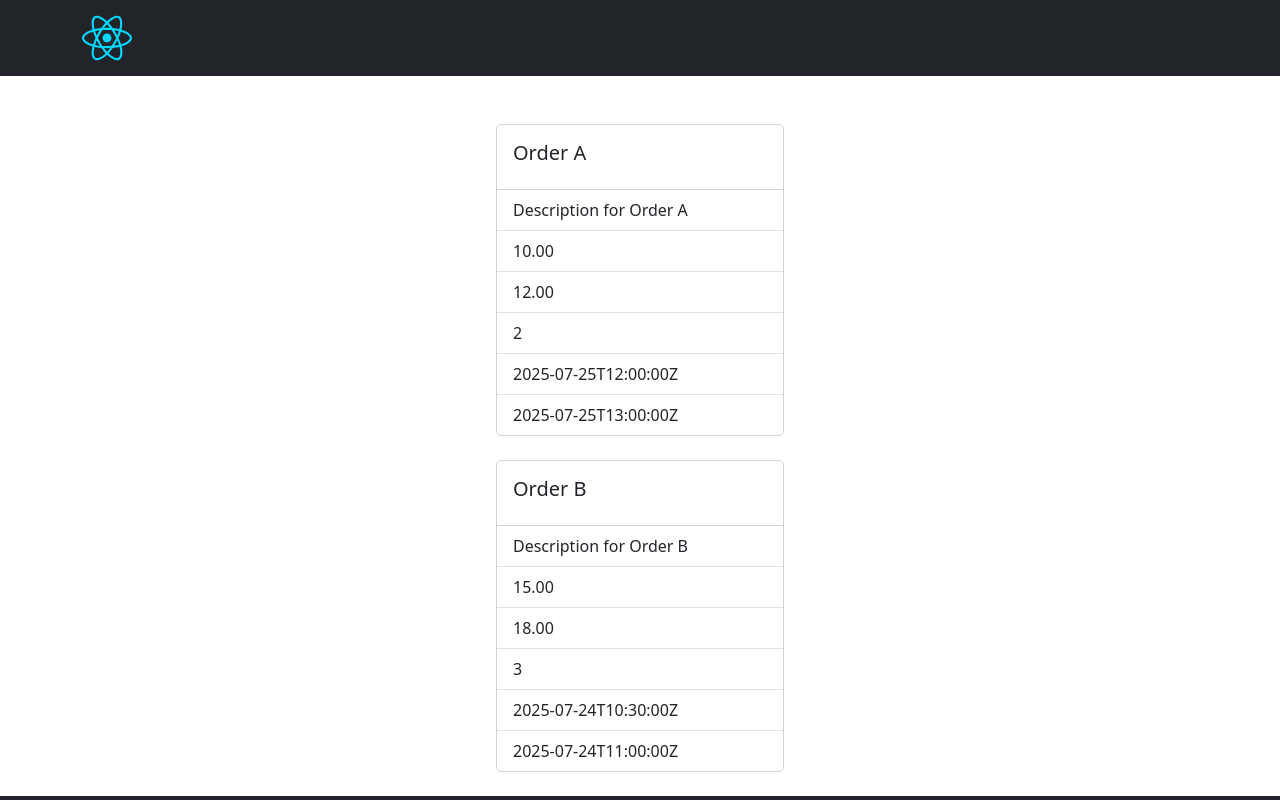
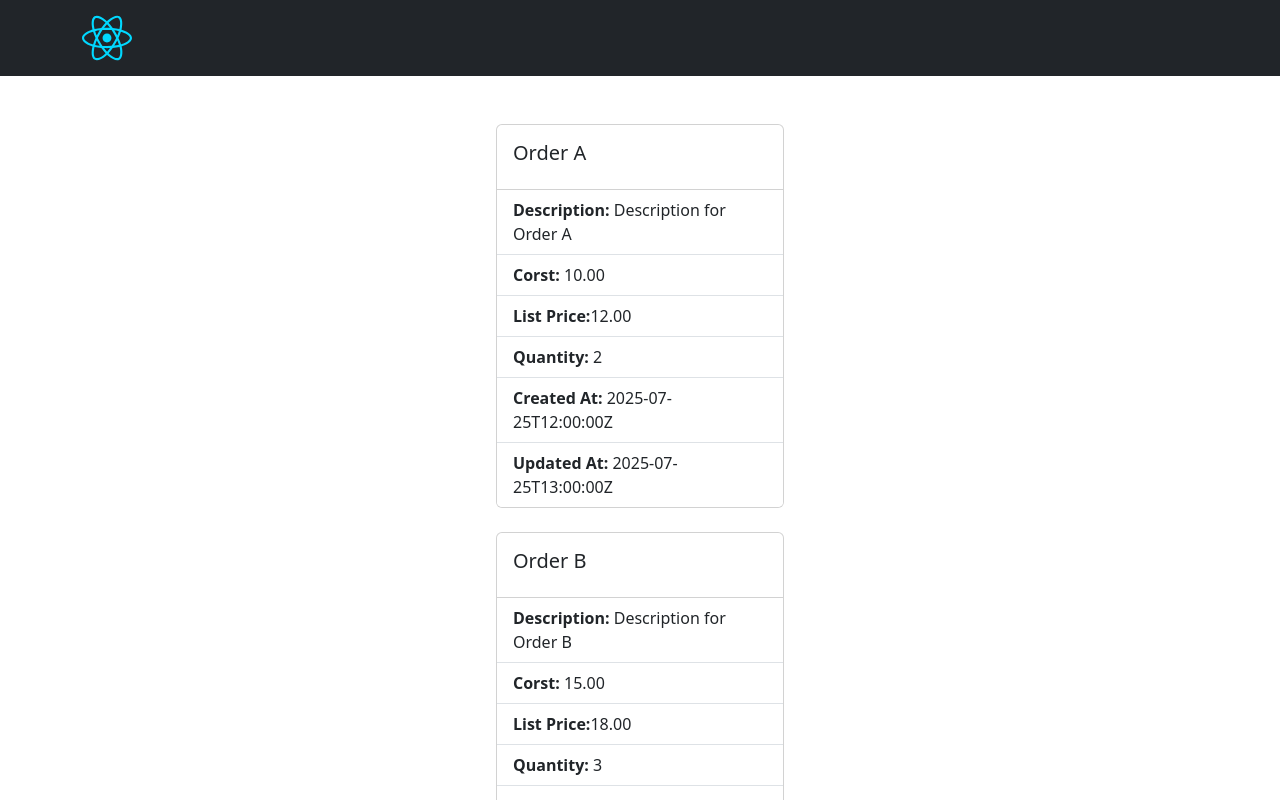
Before and after one commit to kevingil/agent-hackathon, a React (Vite) app in the folder frontend/: page / in a window 1280 px wide. Shown: the top 800 px of the page. Built offline with nearby package versions, Linux system fonts and the light colour scheme.

Commit message:
updated bold list items

```diff
--- a/frontend/src/components/ListItems/OrderCard.tsx
+++ b/frontend/src/components/ListItems/OrderCard.tsx
@@ -10,12 +10,25 @@ const OrderCard: React.FC<OrderProps> = ({ order }) => {
           <Card.Title>{order.name}</Card.Title>
         </Card.Body>
         <ListGroup className="list-group-flush">
-          <ListGroup.Item>{order.description}</ListGroup.Item>
-          <ListGroup.Item>{order.cost}</ListGroup.Item>
-          <ListGroup.Item>{order.list_price}</ListGroup.Item>
-          <ListGroup.Item>{order.quantity}</ListGroup.Item>
-          <ListGroup.Item>{order.created_at}</ListGroup.Item>
-          <ListGroup.Item>{order.updated_at}</ListGroup.Item>
+          <ListGroup.Item>
+            <strong>Description:</strong> {order.description}
+          </ListGroup.Item>
+          <ListGroup.Item>
+            <strong>Corst:</strong> {order.cost}
+          </ListGroup.Item>
+          <ListGroup.Item>
+            <strong>List Price:</strong>
+            {order.list_price}
+          </ListGroup.Item>
+          <ListGroup.Item>
+            <strong>Quantity:</strong> {order.quantity}
+          </ListGroup.Item>
+          <ListGroup.Item>
+            <strong>Created At:</strong> {order.created_at}
+          </ListGroup.Item>
+          <ListGroup.Item>
+            <strong>Updated At:</strong> {order.updated_at}
+          </ListGroup.Item>
         </ListGroup>
       </Card>
     </>
```
